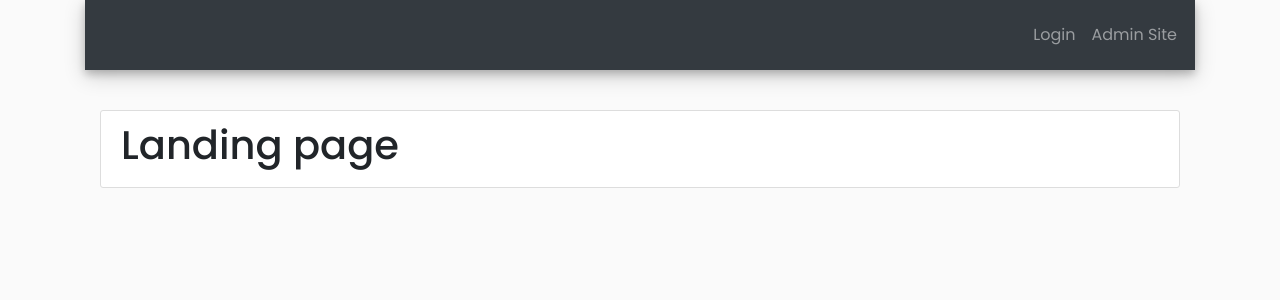
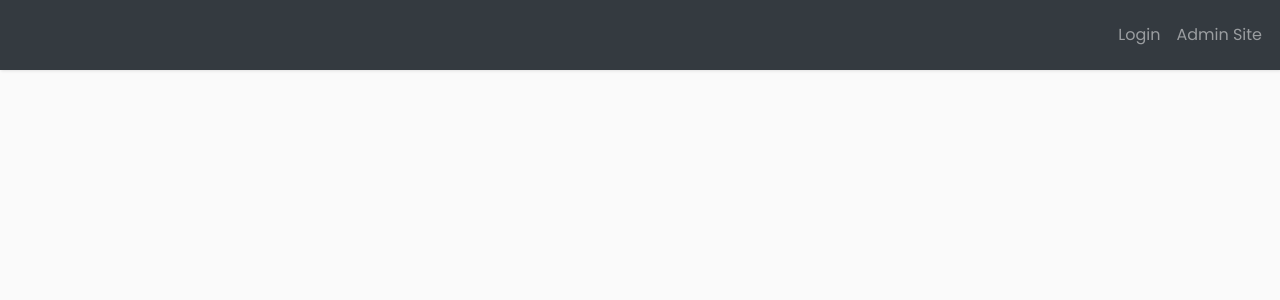
Before and after one commit to Shahrozjd/RideSafely, a Django app: template FYP/account/templates/account/home.html in a window 1280 px wide. Shown: the top 300 px of the page. Run offline with Django 3.2, Linux system fonts and the light colour scheme; the template is opened without the code that fills it, so the values that code supplies are empty; some libraries are stand-ins or nearby versions.

Commit message:
navbar sidebar fixed

```diff
--- a/FYP/account/static/account/main.css
+++ b/FYP/account/static/account/main.css
@@ -84,3 +84,7 @@ a.article-title:hover {
 .account-heading {
   font-size: 2.5rem;
 }
+.container-fluid {
+   padding-right: 0px;
+   padding-left: 0px;
+}
--- a/FYP/account/templates/account/base.html
+++ b/FYP/account/templates/account/base.html
@@ -49,8 +49,8 @@
    	</nav>
        {% endif %}
 
-   	<div class="content container">
-   		<nav style=" box-shadow: 0 4px 8px 0 rgba(0, 0, 0, 0.2), 0 6px 20px 0 rgba(0, 0, 0, 0.19);" class="navbar navbar-expand-lg navbar-dark bg-dark">
+<div style="margin-left:0;margin-right:0;padding-right:0;padding-left:0" class="content container-fluid">
+<nav  class="navbar navbar-expand-lg navbar-dark bg-dark">
 {% if user.is_authenticated %}
 
    		<button type="button" id="sidebarCollapse" class="btn btn-info">
--- a/FYP/account/templates/account/home.html
+++ b/FYP/account/templates/account/home.html
@@ -2,7 +2,5 @@
 
 {% block content %}
 {% load static %}
- <div class="content-section">
-    <h1>Landing page</h1>
- </div>
+
 {% endblock %}
```
Also changed, not shown: FYP/account/static/account/style.css (line endings or trailing spaces), FYP/db.sqlite3.
